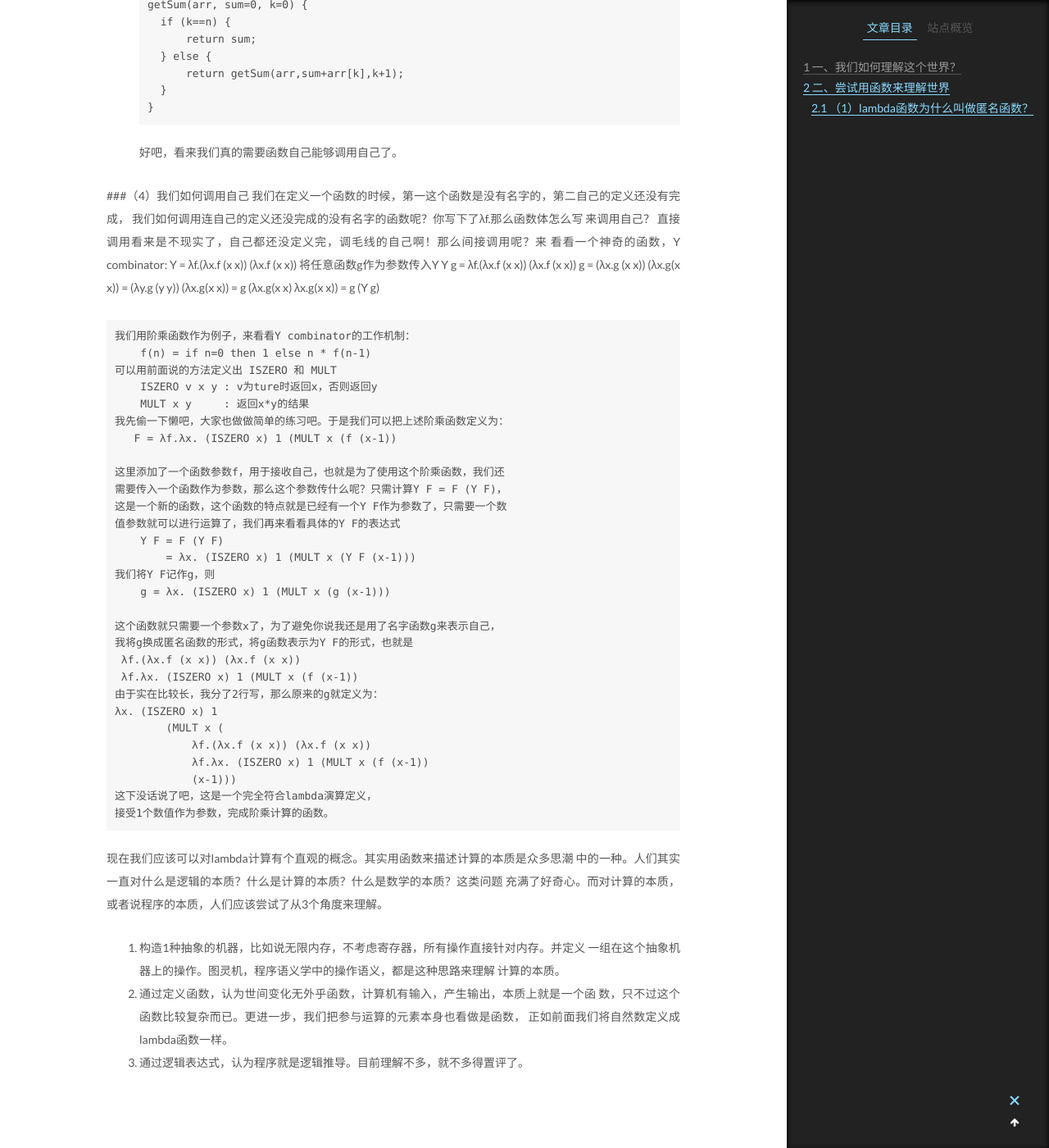
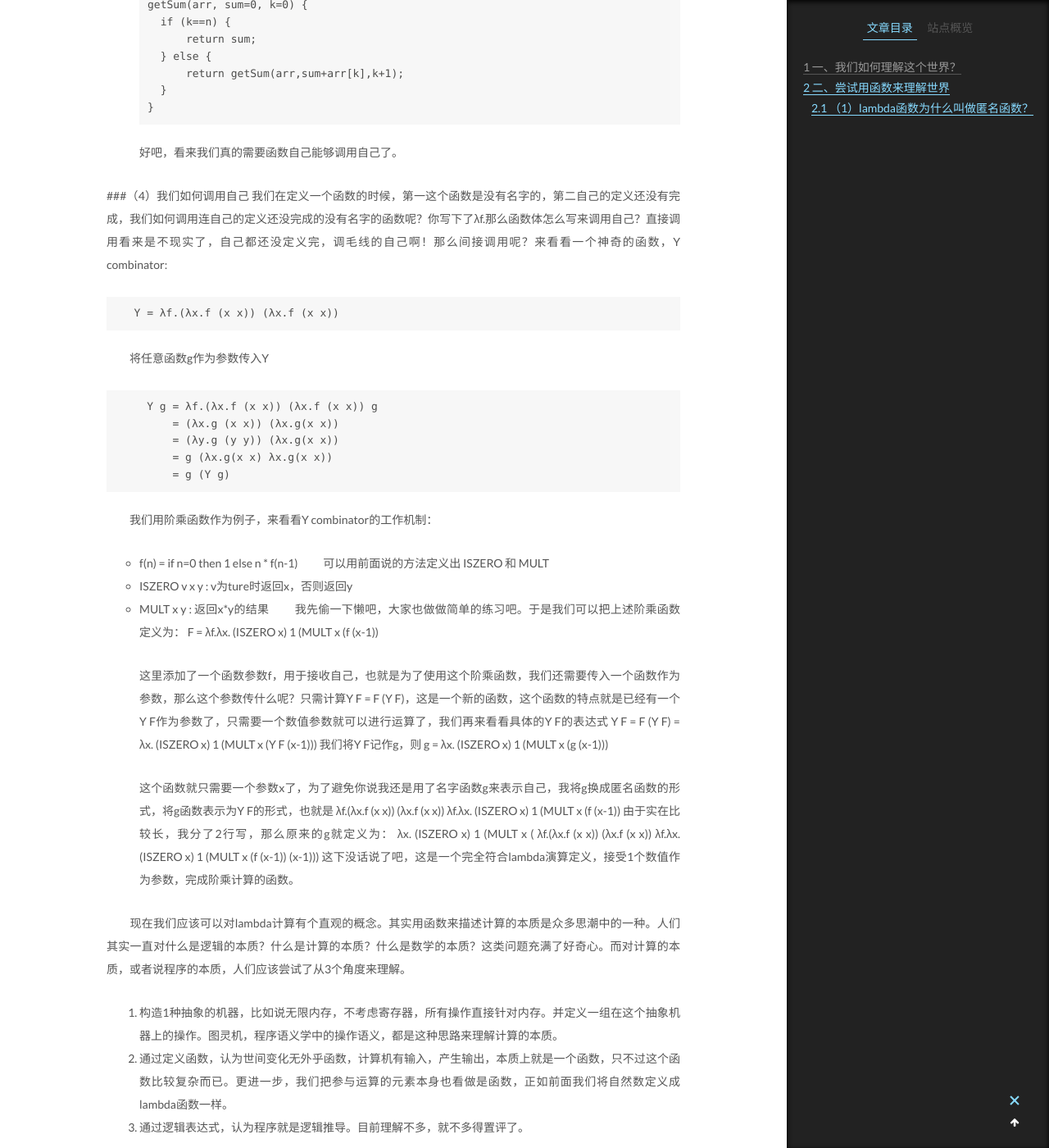
Before and after one commit to thegenius/thegenius.github.io, a Jekyll site: the page built from _posts/2013-12-12-思考计算的本质.md, in a window 1280 px wide and 1400 px high, scrolled down 3538 px. Shown: the whole window at 82% size. Built offline with Jekyll 4.4.1, drawn with Linux system fonts in a browser that asks for light colours.

````diff
--- a/_posts/2013-12-12-思考计算的本质.md
+++ b/_posts/2013-12-12-思考计算的本质.md
@@ -104,38 +104,33 @@ getSum(arr, sum=0, k=0) {
 
 
 ###（4）我们如何调用自己
-       我们在定义一个函数的时候，第一这个函数是没有名字的，第二自己的定义还没有完成，
-    我们如何调用连自己的定义还没完成的没有名字的函数呢？你写下了λf.那么函数体怎么写
-    来调用自己？
-直接调用看来是不现实了，自己都还没定义完，调毛线的自己啊！那么间接调用呢？来
-    看看一个神奇的函数，Y combinator:
-     Y = λf.(λx.f (x x)) (λx.f (x x))
-    将任意函数g作为参数传入Y
+       我们在定义一个函数的时候，第一这个函数是没有名字的，第二自己的定义还没有完成，我们如何调用连自己的定义还没完成的没有名字的函数呢？你写下了λf.那么函数体怎么写来调用自己？直接调用看来是不现实了，自己都还没定义完，调毛线的自己啊！那么间接调用呢？来看看一个神奇的函数，Y combinator:
+```
+   Y = λf.(λx.f (x x)) (λx.f (x x))
+```
+　　将任意函数g作为参数传入Y
+```
      Y g = λf.(λx.f (x x)) (λx.f (x x)) g
          = (λx.g (x x)) (λx.g(x x))
          = (λy.g (y y)) (λx.g(x x))
          = g (λx.g(x x) λx.g(x x))
          = g (Y g)
-
-    我们用阶乘函数作为例子，来看看Y combinator的工作机制：
-        f(n) = if n=0 then 1 else n * f(n-1)
-    可以用前面说的方法定义出 ISZERO 和 MULT
-        ISZERO v x y : v为ture时返回x，否则返回y
-        MULT x y     : 返回x*y的结果
-    我先偷一下懒吧，大家也做做简单的练习吧。于是我们可以把上述阶乘函数定义为：
+```
+　　我们用阶乘函数作为例子，来看看Y combinator的工作机制：
+* f(n) = if n=0 then 1 else n * f(n-1)
+　　可以用前面说的方法定义出 ISZERO 和 MULT
+* ISZERO v x y : v为ture时返回x，否则返回y
+* MULT x y     : 返回x*y的结果
+　　我先偷一下懒吧，大家也做做简单的练习吧。于是我们可以把上述阶乘函数定义为：
        F = λf.λx. (ISZERO x) 1 (MULT x (f (x-1))
 
-    这里添加了一个函数参数f，用于接收自己，也就是为了使用这个阶乘函数，我们还
-    需要传入一个函数作为参数，那么这个参数传什么呢？只需计算Y F = F (Y F)，
-    这是一个新的函数，这个函数的特点就是已经有一个Y F作为参数了，只需要一个数
-    值参数就可以进行运算了，我们再来看看具体的Y F的表达式
+    这里添加了一个函数参数f，用于接收自己，也就是为了使用这个阶乘函数，我们还需要传入一个函数作为参数，那么这个参数传什么呢？只需计算Y F = F (Y F)，这是一个新的函数，这个函数的特点就是已经有一个Y F作为参数了，只需要一个数值参数就可以进行运算了，我们再来看看具体的Y F的表达式
         Y F = F (Y F)
             = λx. (ISZERO x) 1 (MULT x (Y F (x-1)))
     我们将Y F记作g，则
         g = λx. (ISZERO x) 1 (MULT x (g (x-1)))
 
-    这个函数就只需要一个参数x了，为了避免你说我还是用了名字函数g来表示自己，
-    我将g换成匿名函数的形式，将g函数表示为Y F的形式，也就是
+    这个函数就只需要一个参数x了，为了避免你说我还是用了名字函数g来表示自己，我将g换成匿名函数的形式，将g函数表示为Y F的形式，也就是
      λf.(λx.f (x x)) (λx.f (x x))
      λf.λx. (ISZERO x) 1 (MULT x (f (x-1))
     由于实在比较长，我分了2行写，那么原来的g就定义为：
@@ -144,16 +139,9 @@ getSum(arr, sum=0, k=0) {
                 λf.(λx.f (x x)) (λx.f (x x))
                 λf.λx. (ISZERO x) 1 (MULT x (f (x-1))
                 (x-1)))
-    这下没话说了吧，这是一个完全符合lambda演算定义，
-    接受1个数值作为参数，完成阶乘计算的函数。
+    这下没话说了吧，这是一个完全符合lambda演算定义，接受1个数值作为参数，完成阶乘计算的函数。
 
-   现在我们应该可以对lambda计算有个直观的概念。其实用函数来描述计算的本质是众多思潮
-中的一种。人们其实一直对什么是逻辑的本质？什么是计算的本质？什么是数学的本质？这类问题
-充满了好奇心。而对计算的本质，或者说程序的本质，人们应该尝试了从3个角度来理解。
-1. 构造1种抽象的机器，比如说无限内存，不考虑寄存器，所有操作直接针对内存。并定义
-       一组在这个抽象机器上的操作。图灵机，程序语义学中的操作语义，都是这种思路来理解
-       计算的本质。
-2. 通过定义函数，认为世间变化无外乎函数，计算机有输入，产生输出，本质上就是一个函
-       数，只不过这个函数比较复杂而已。更进一步，我们把参与运算的元素本身也看做是函数，
-       正如前面我们将自然数定义成lambda函数一样。
+ 　　现在我们应该可以对lambda计算有个直观的概念。其实用函数来描述计算的本质是众多思潮中的一种。人们其实一直对什么是逻辑的本质？什么是计算的本质？什么是数学的本质？这类问题充满了好奇心。而对计算的本质，或者说程序的本质，人们应该尝试了从3个角度来理解。
+1. 构造1种抽象的机器，比如说无限内存，不考虑寄存器，所有操作直接针对内存。并定义一组在这个抽象机器上的操作。图灵机，程序语义学中的操作语义，都是这种思路来理解计算的本质。
+2. 通过定义函数，认为世间变化无外乎函数，计算机有输入，产生输出，本质上就是一个函数，只不过这个函数比较复杂而已。更进一步，我们把参与运算的元素本身也看做是函数，正如前面我们将自然数定义成lambda函数一样。
 3. 通过逻辑表达式，认为程序就是逻辑推导。目前理解不多，就不多得置评了。
````
